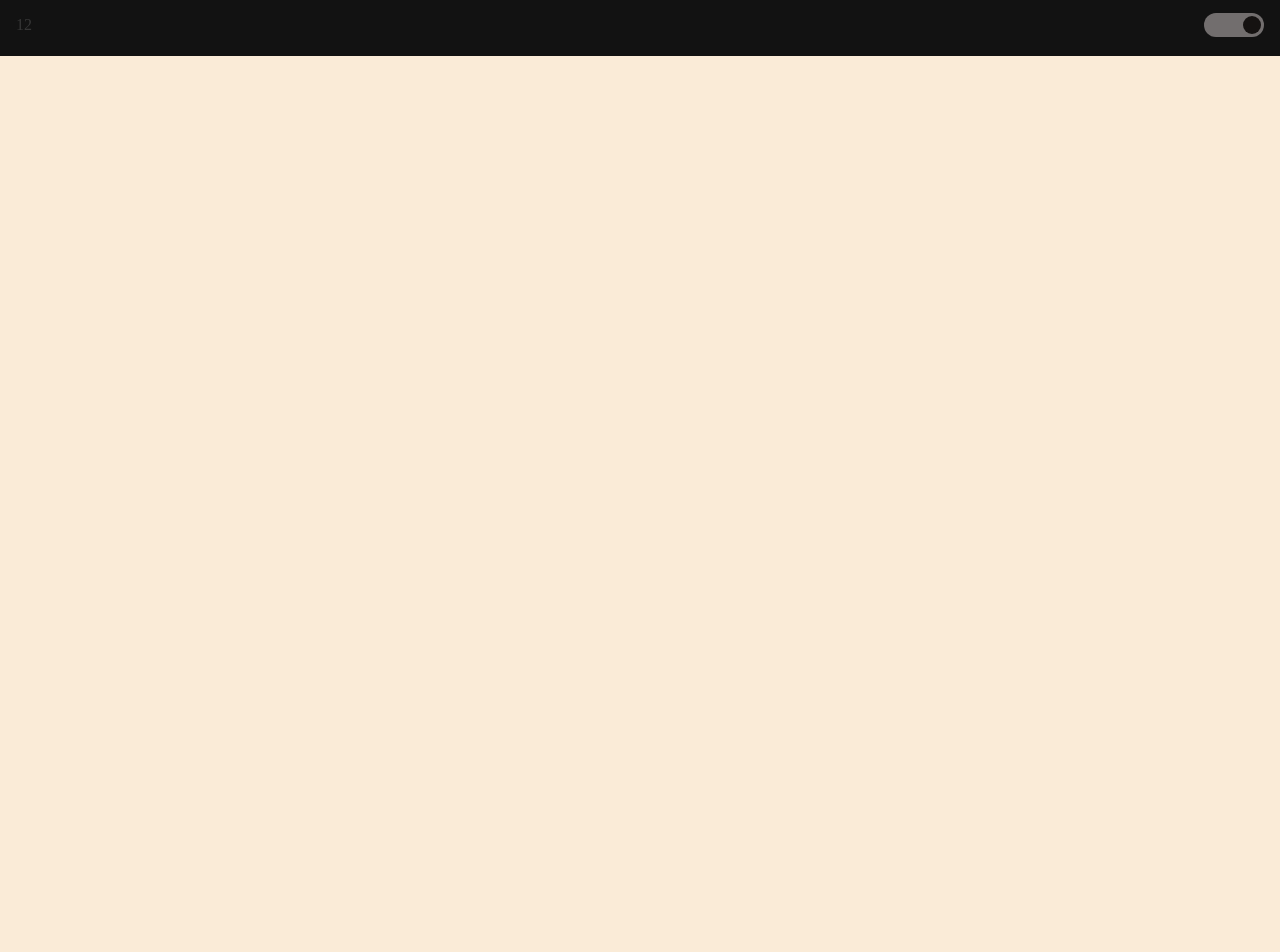
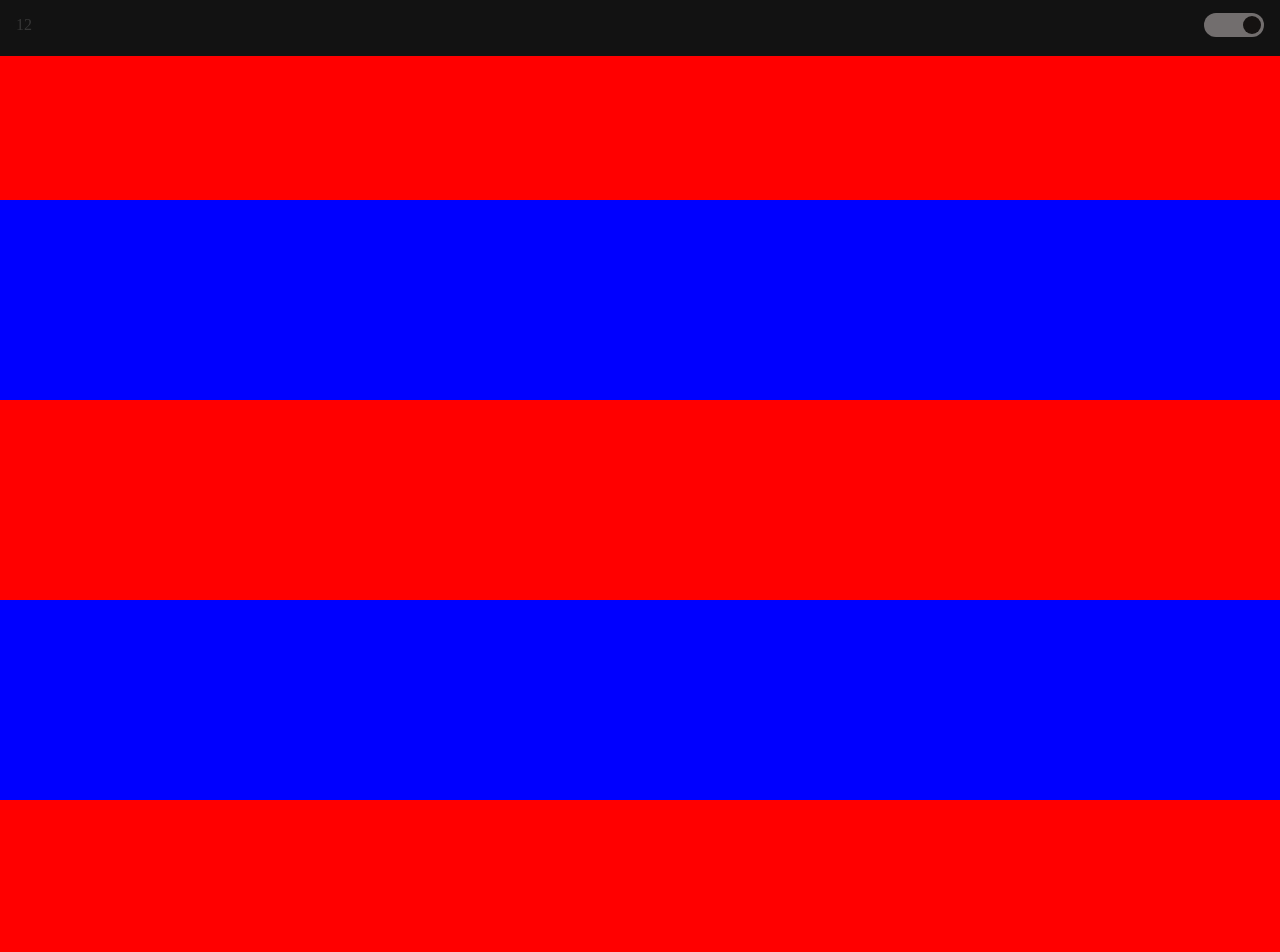
Before and after one commit to kennrheym/kennrhey-miraflores-portfolio, a Nuxt app: page / in a window 1280 px wide. Shown: the top 952 px of the page. Before the commit the page ends 800 px from the top, so only its background shows below. Built offline with nearby package versions, Linux system fonts and the light colour scheme.

Commit message:
UI: header top fixed

```diff
--- a/app.vue
+++ b/app.vue
@@ -7,6 +7,12 @@ import MainHeader from '@/components/layout/main-header.vue'
     <main-header></main-header>
     <main>
       <div style="background-color: bisque;">
+        <div style="background-color: red; height: 200px;"></div>
+        <div style="background-color: blue; height: 200px;"></div>
+        <div style="background-color: red; height: 200px;"></div>
+        <div style="background-color: blue; height: 200px;"></div>
+        <div style="background-color: red; height: 200px;"></div>
+        <div style="background-color: blue; height: 200px;"></div>
 
       </div>
     </main>
--- a/components/layout/main-header.vue
+++ b/components/layout/main-header.vue
@@ -4,7 +4,7 @@ import ColorThemeToggle from '../ui/custom/color-theme-toggle.vue';
 </script>
 
 <template>
-    <header>
+    <header class="fixed--top" style="width: 100%;">
         <div style="justify-content: space-between; padding-inline: 16px;">
             <div>
                 12
@@ -19,9 +19,14 @@ import ColorThemeToggle from '../ui/custom/color-theme-toggle.vue';
 </template>
 
 <style scoped lang="scss">
+    .fixed--top {
+        position: fixed;
+        top: 0;
+    }
+
     header {
         color: white;
-        background: main.$app-background--black;
+        background-color: main.$app-background--black;
         height: 56px !important;
         & > div {
             height: 34px;
```
